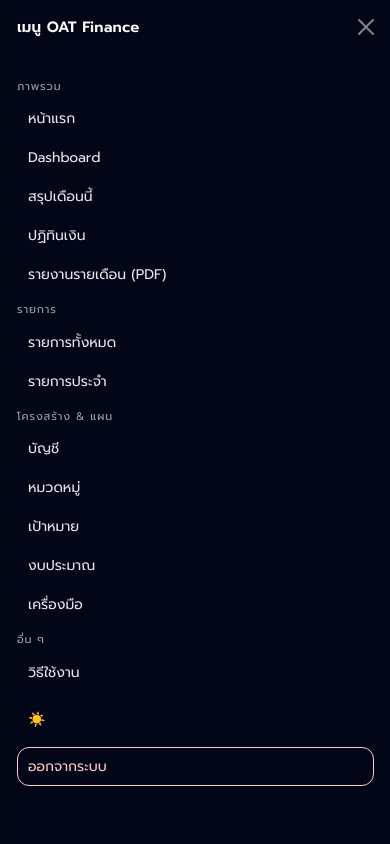
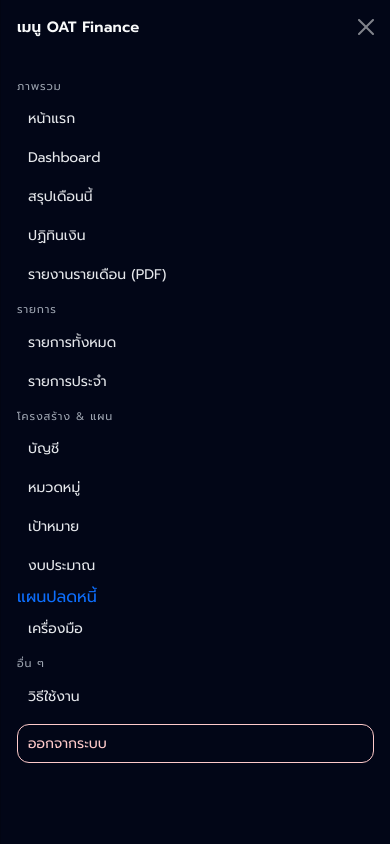
Before and after one commit to Hotate-m/my-finance, a Django app: page /accounts/ in a window 390 px wide, after a click that opens the changed part. Run offline with Django 5.2, Linux system fonts and the light colour scheme; a user stored in the database is signed in; data comes from the database, SQL or seed files in the repository.

Commit message:
Update mobile menu: remove theme toggle & add debt menu

```diff
--- a/app_finance/templates/app_finance/base.html
+++ b/app_finance/templates/app_finance/base.html
@@ -618,14 +618,15 @@
       <a href="{% url 'app_finance:categories_manage' %}" class="mobile-nav-link">หมวดหมู่</a>
       <a href="{% url 'app_finance:goals_list' %}" class="mobile-nav-link">เป้าหมาย</a>
       <a href="{% url 'app_finance:budgets_overview' %}" class="mobile-nav-link">งบประมาณ</a>
+      <a href="{% url 'app_finance:debts_overview' %}">แผนปลดหนี้</a>
       <a href="{% url 'app_finance:tools_home' %}" class="mobile-nav-link">เครื่องมือ</a>
 
       <div class="mobile-nav-section-title">อื่น ๆ</div>
       <a href="{% url 'app_finance:howto' %}" class="mobile-nav-link">วิธีใช้งาน</a>
 
-      <button type="button" class="mobile-nav-link js-theme-toggle mt-2">
+      <!-- <button type="button" class="mobile-nav-link js-theme-toggle mt-2">
         เปลี่ยนธีม (สว่าง / มืด)
-      </button>
+      </button> -->
 
       <a href="{% url 'logout' %}" class="mobile-nav-link mt-2" style="color:#fecaca;border-color:#fecaca;">
         ออกจากระบบ
```
